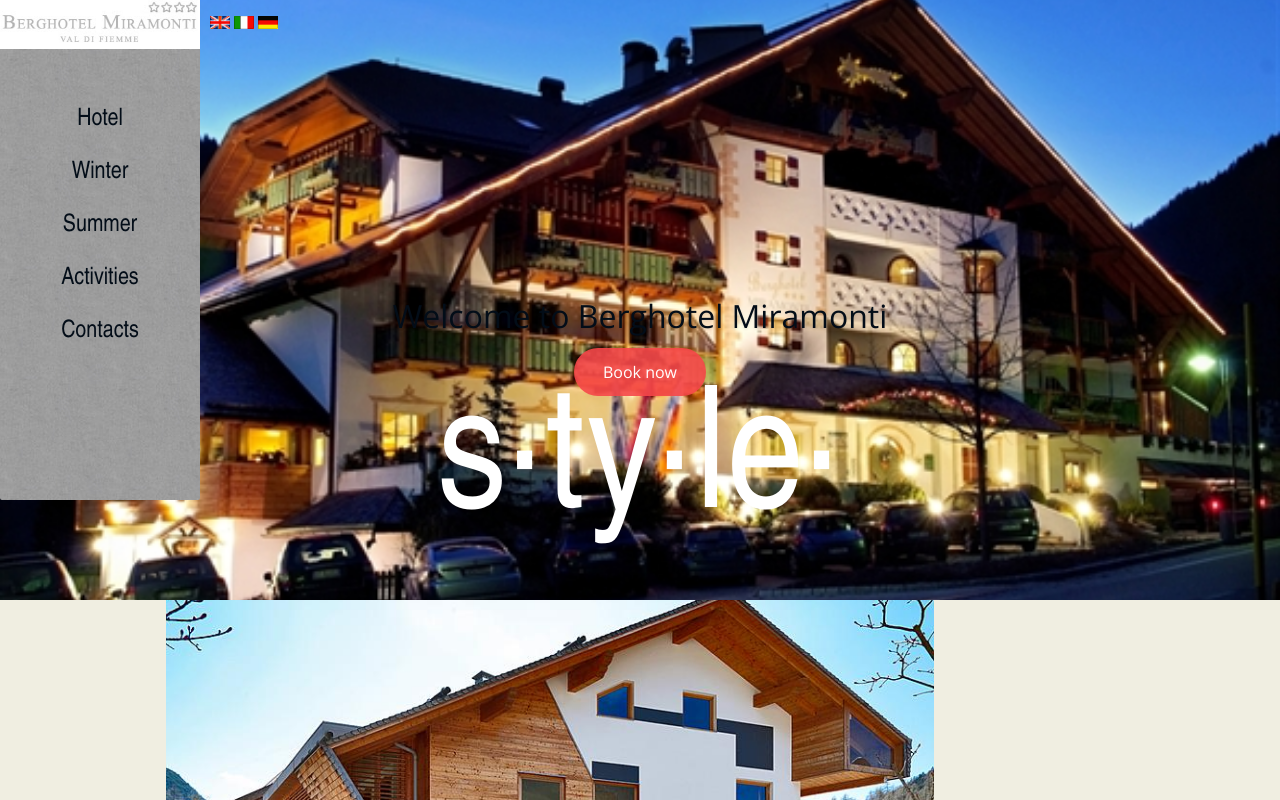
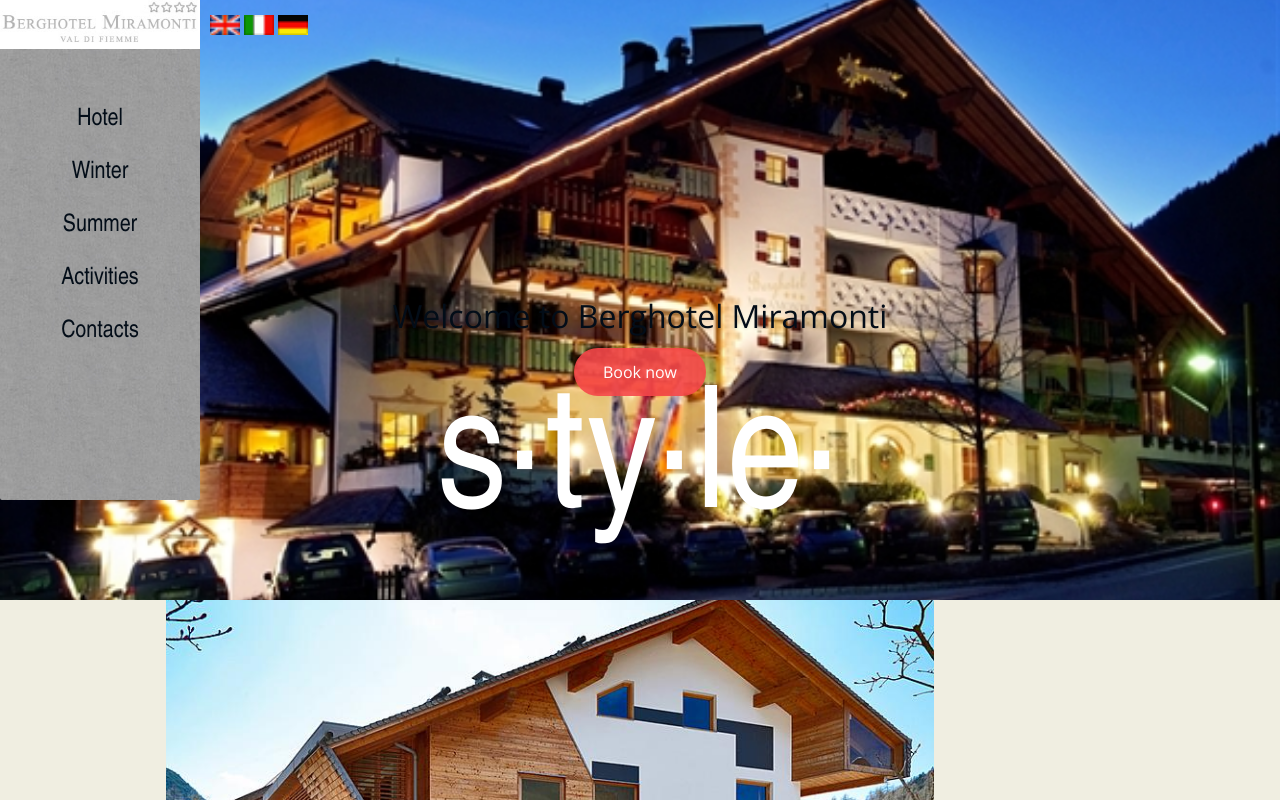
Before and after one commit to michste93/website, a plain HTML site: page eng/index.html in a window 1280 px wide. Shown: the top 800 px of the page. Drawn offline with nearby package versions, Linux system fonts and the light colour scheme; files whose address does not match are found by name.

```diff
--- a/eng/index.html
+++ b/eng/index.html
@@ -41,7 +41,7 @@
     <li><a href="#">Contacts</a></li>
   </ul>
 </nav>
-<nav class="lang-switch"> <a href="../eng/index.html"><img src="img/eng.gif"></a> <a href="../it/index.html"><img src="img/ita.gif"></a> <a href="../de/index.html"><img src="img/de.gif"></a></nav>
+<nav class="lang-switch"> <a href="../eng/index.html"><img src="img/eng.png"></a> <a href="../it/index.html"><img src="img/ita.png"></a> <a href="../de/index.html"><img src="img/de.png"></a></nav>
 
 
 	<section id="cd-intro">
```
